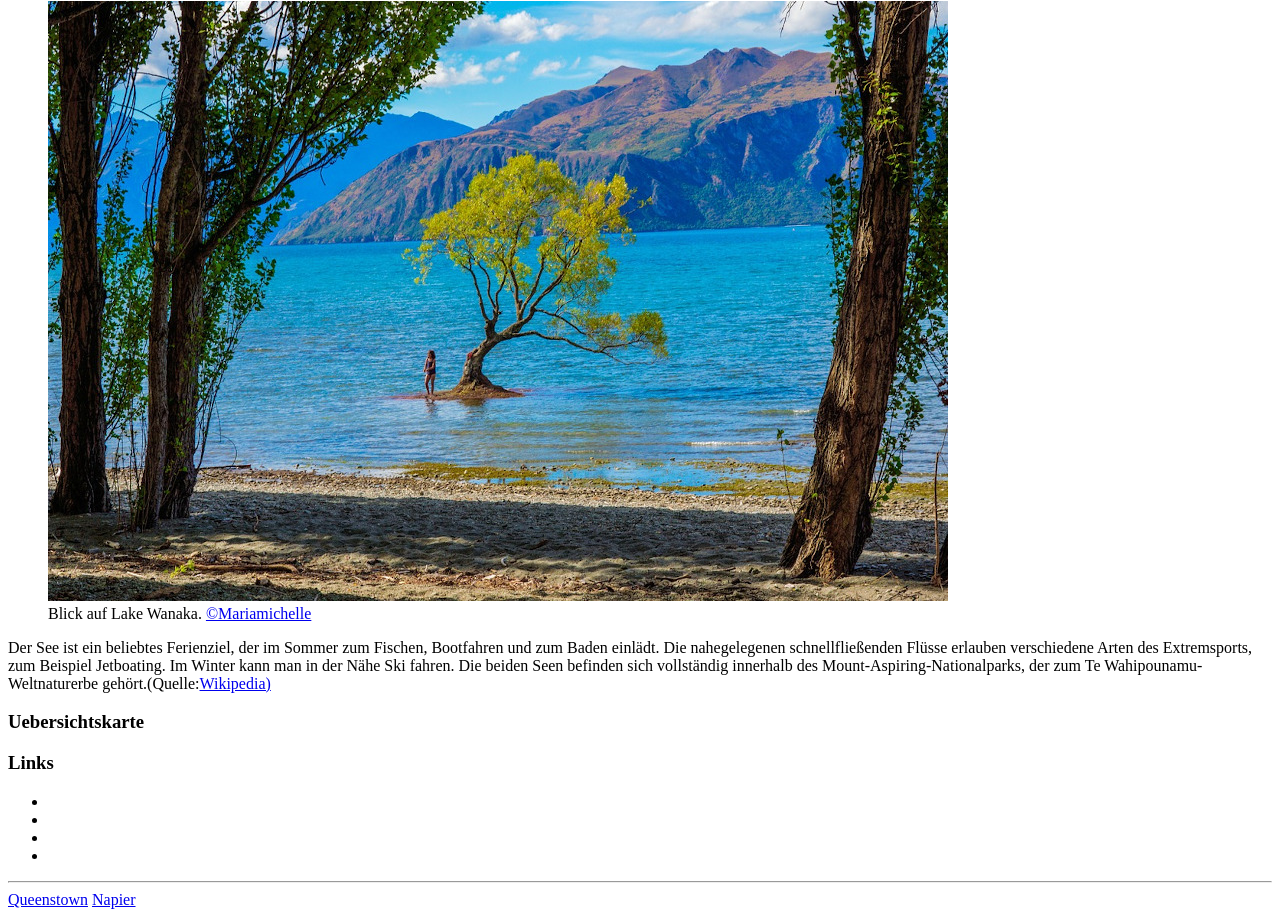
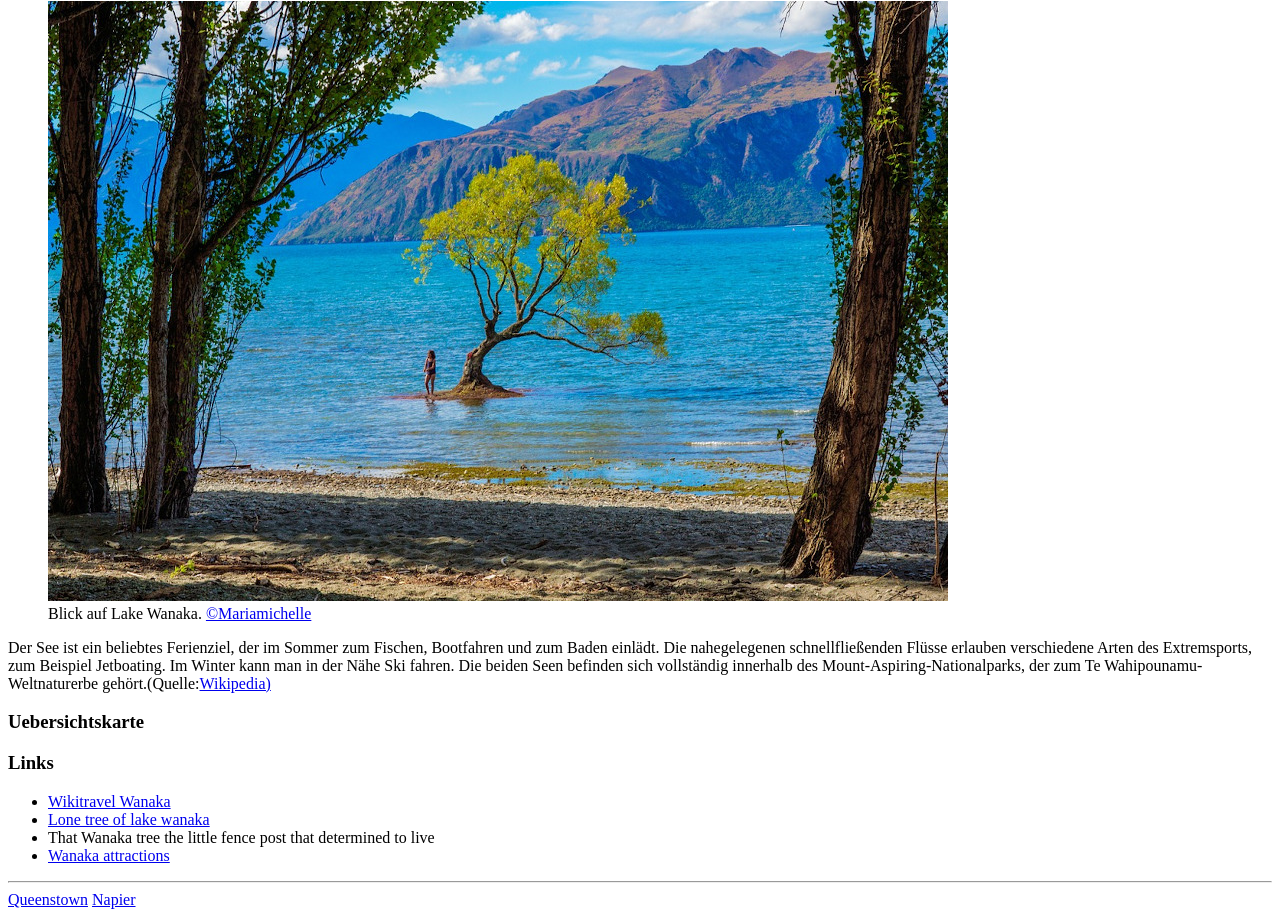
Before and after one commit to chebanova/chebanova.github.io, a plain HTML site: page nz/index.html in a window 1280 px wide. Shown: the part 805-1722 px from the top of the page. Drawn offline with Linux system fonts and the light colour scheme.

Commit message:
wanaka 3

```diff
--- a/nz/index.html
+++ b/nz/index.html
@@ -46,10 +46,10 @@
 
     <h3>Links</h3>
     <ul>
-        <li><a href="https://wikitravel.org/en/Wanaka"></a></li>
-        <li><a href="https://www.atlasobscura.com/places/lone-tree-of-lake-wanaka"></a></li>
-        <li><a href="https://www.stuff.co.nz/travel/news/79389598/that-wanaka-tree--the-little-fence-post-that-determined-to-live"></a></li>
-        <li><a href="https://www.stuff.co.nz/travel/news/79389598/that-wanaka-tree--the-little-fence-post-that-determined-to-live"></a></li>
+        <li><a href="https://wikitravel.org/en/Wanaka">Wikitravel Wanaka</a></li>
+        <li><a href="https://www.atlasobscura.com/places/lone-tree-of-lake-wanaka">Lone tree of lake wanaka</a></li>
+        <li><a href="https://www.stuff.co.nz/travel/news/79389598/that-wanaka-tree--the-little-fence-post-that-determined-to-live"></a>That Wanaka tree the little fence post that determined to live</li>
+        <li><a href="https://www.lakewanaka.co.nz/things-to-do/wanaka-attractions/wanaka-unique-attractions/">Wanaka attractions</a></li>
     </ul>
 
     <hr>
```
